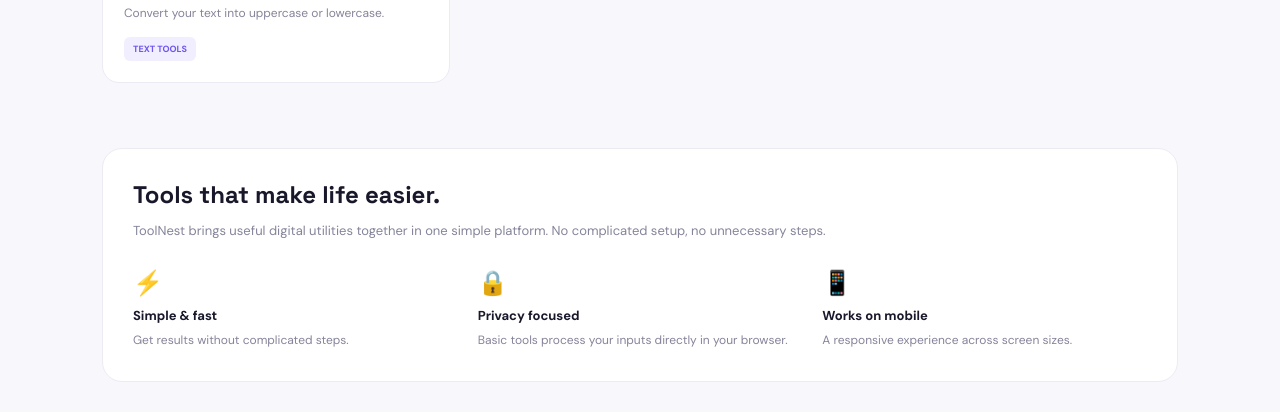
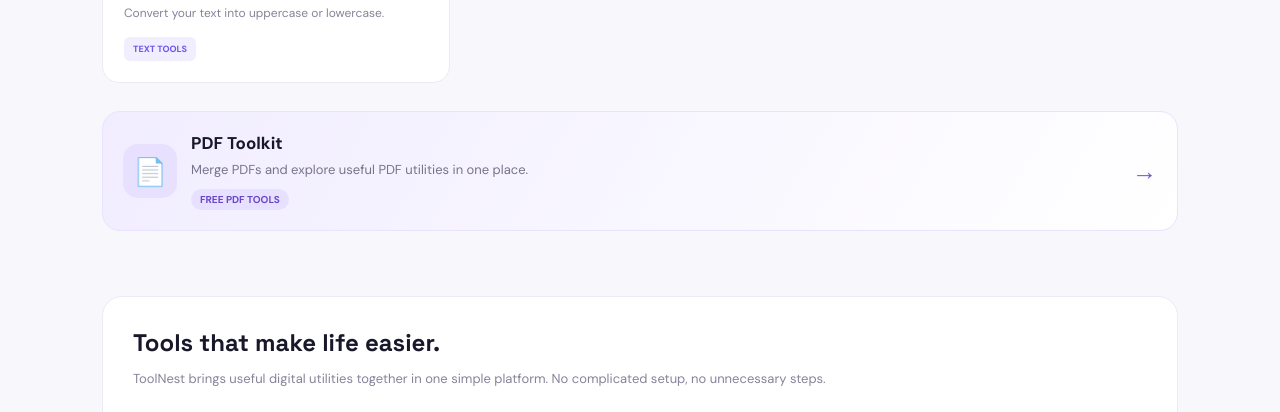
Before and after one commit to akshaybhardwaj411/ToolNest, a plain HTML site: page index.html in a window 1280 px wide. Shown: the part 1264-1676 px from the top of the page. Drawn offline with Linux system fonts and the light colour scheme.

Commit message:
update index.html

```diff
--- a/index.html
+++ b/index.html
@@ -5,10 +5,80 @@
   <meta charset="UTF-8">
   <meta name="viewport" content="width=device-width, initial-scale=1.0">
   <meta name="theme-color" content="#f7f7fc">
-  <meta name="description" content="ToolNest - Free online calculators, student tools and everyday utilities.">
-  <title>ToolNest - Smart Tools for Everyone</title>
+  <meta name="description" content="ToolNest offers free online calculators, student tools, text converters and PDF tools. Merge and manage PDFs easily on mobile.">
+  <title>ToolNest - Free Online Tools & PDF Toolkit</title>
   <link rel="stylesheet" href="style.css">
+
+  <style>
+    .pdf-feature {
+      margin-top: 28px;
+      padding: 20px;
+      border: 1px solid #e8e3ff;
+      border-radius: 18px;
+      background: linear-gradient(120deg, #f1edff, #ffffff);
+    }
+
+    .pdf-feature-link {
+      display: flex;
+      align-items: center;
+      justify-content: space-between;
+      gap: 16px;
+      color: inherit;
+      text-decoration: none;
+    }
+
+    .pdf-feature-content {
+      display: flex;
+      align-items: center;
+      gap: 14px;
+    }
+
+    .pdf-feature-icon {
+      width: 54px;
+      height: 54px;
+      min-width: 54px;
+      display: grid;
+      place-items: center;
+      border-radius: 15px;
+      background: #e8e0ff;
+      font-size: 27px;
+    }
+
+    .pdf-feature h3 {
+      margin: 0 0 6px;
+      font-size: 17px;
+    }
+
+    .pdf-feature p {
+      margin: 0;
+      color: #77738b;
+      font-size: 13px;
+      line-height: 1.5;
+    }
+
+    .pdf-feature-arrow {
+      color: #7655dc;
+      font-size: 25px;
+      font-weight: bold;
+    }
+
+    .pdf-feature-label {
+      display: inline-block;
+      margin-top: 9px;
+      padding: 4px 9px;
+      border-radius: 20px;
+      background: #e8e0ff;
+      color: #6848c8;
+      font-size: 10px;
+      font-weight: 700;
+    }
+
+    .pdf-feature-link:active {
+      opacity: 0.75;
+    }
+  </style>
 </head>
+
 <body>
 
   <!-- Persistent Navigation -->
@@ -56,7 +126,7 @@
             <h2>Explore tools</h2>
             <p>Find the right tool for your everyday needs.</p>
           </div>
-          <span class="count" id="count">6 tools</span>
+          <span class="count" id="count">7 tools</span>
         </div>
 
         <div class="categories" id="categories">
@@ -73,6 +143,24 @@
         <div class="empty" id="empty">
           No matching tools found. Try another search.
         </div>
+
+        <!-- PDF Toolkit Featured Card -->
+        <section class="pdf-feature">
+          <a href="pdf-toolkit.html" class="pdf-feature-link">
+            <div class="pdf-feature-content">
+              <div class="pdf-feature-icon">📄</div>
+
+              <div>
+                <h3>PDF Toolkit</h3>
+                <p>Merge PDFs and explore useful PDF utilities in one place.</p>
+                <span class="pdf-feature-label">FREE PDF TOOLS</span>
+              </div>
+            </div>
+
+            <span class="pdf-feature-arrow">→</span>
+          </a>
+        </section>
+
       </section>
 
       <section class="why" id="aboutSection">
@@ -181,11 +269,13 @@
   <footer id="footer">
     <div class="logo">Tool<span>Nest.</span></div>
     <p>Useful tools. A simpler digital life.</p>
+
     <div class="footer-links">
       <a href="#about" id="footerAbout">About</a>
       <a href="privacy.html">Privacy</a>
       <a href="contact.html">Contact</a>
     </div>
+
     <p>© 2026 ToolNest. All rights reserved.</p>
   </footer>
 
```
